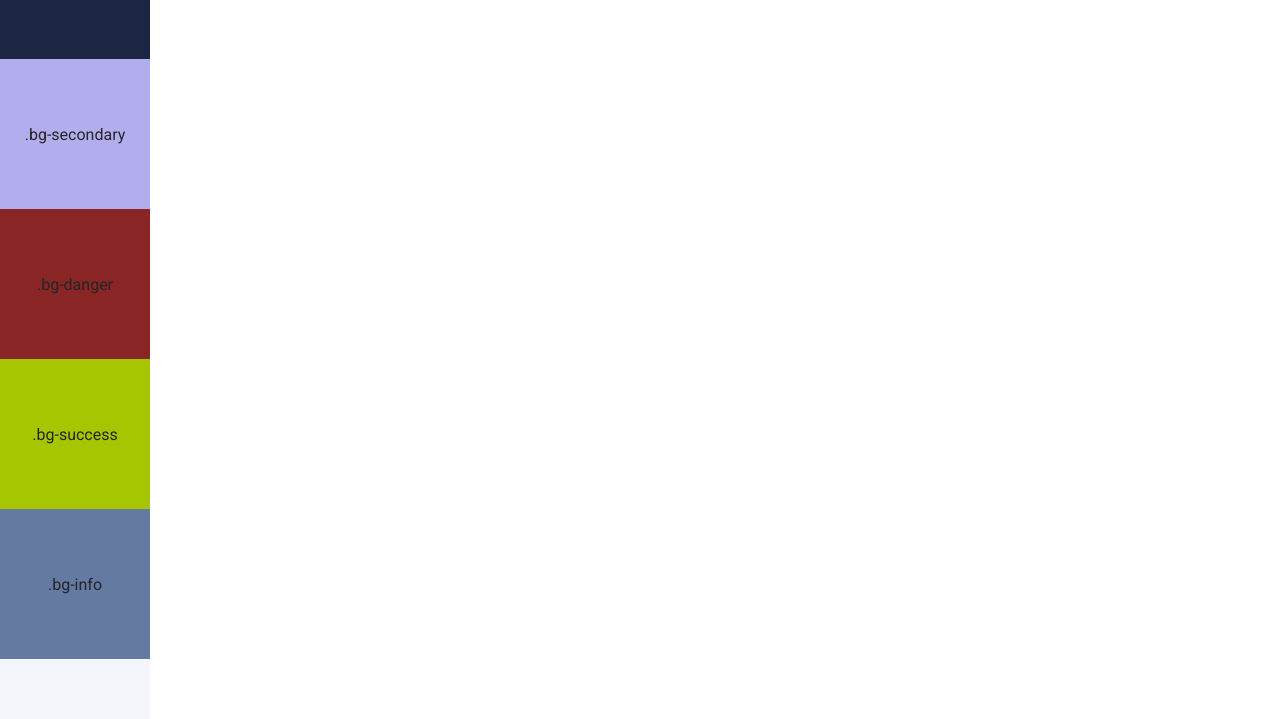
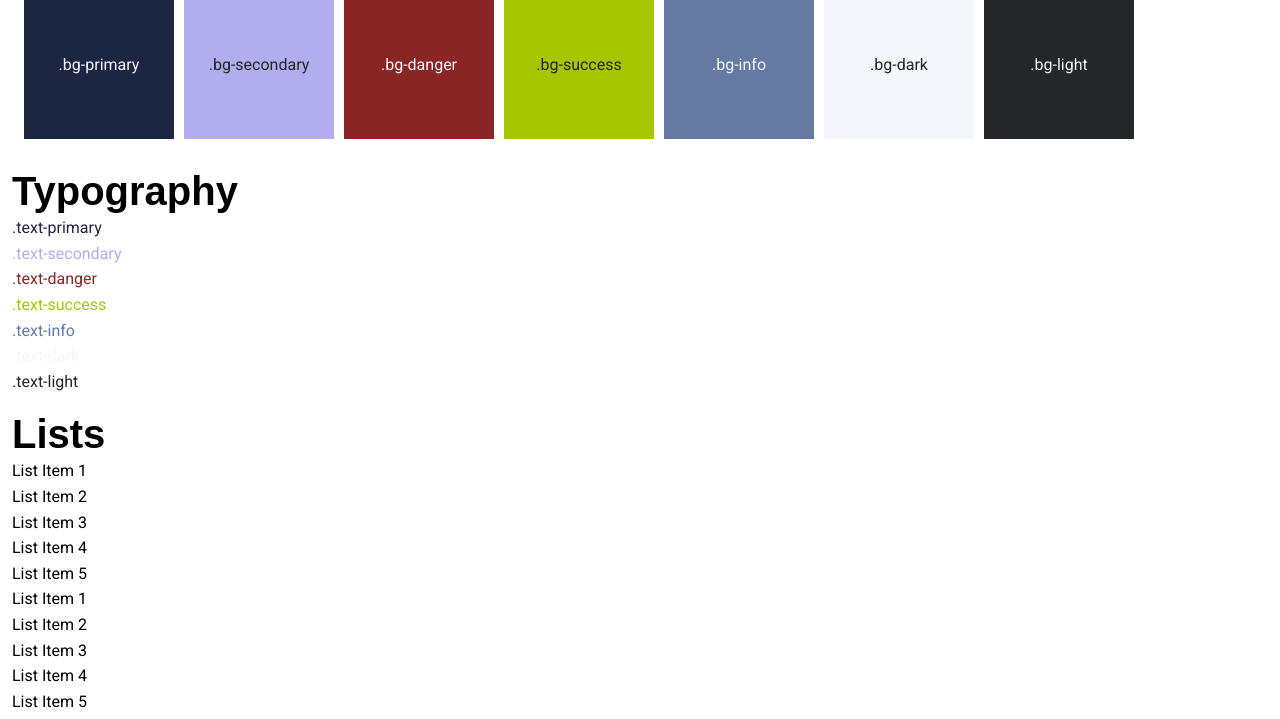
Before and after one commit to salc0015/ustyle-framework-project, a plain HTML site: page index.html in a window 1280 px wide. Shown: the part 717-1436 px from the top of the page. Drawn offline with Linux system fonts and the light colour scheme; a web font is replaced by a local one.

Commit message:
Adds layout an buttons module

```diff
--- a/index.html
+++ b/index.html
@@ -8,17 +8,22 @@
 </head>
 <body>
     <div class="container">
+        <section>
         <h1>Heading 1</h1>
         <h2>Heading 2</h2>
         <h3>Heading 3</h3>
         <h4>Heading 4</h4>
         <h5>Heading 5</h5>
         <h6>Heading 6</h6>
+        </section>
 
+
+        <section>
         <p>Lorem ipsum dolor sit, amet consectetur adipisicing elit. Earum aut rerum commodi ratione ipsam vero repellendus! Reprehenderit perferendis eligendi exercitationem optio sed delectus quisquam at quo fugit, blanditiis sequi earum.</p>
         <p>Lorem ipsum dolor sit, amet consectetur adipisicing elit. Earum aut rerum commodi ratione ipsam vero repellendus! Reprehenderit perferendis eligendi exercitationem optio sed delectus quisquam at quo fugit, blanditiis sequi earum.</p>
         <p>Lorem ipsum dolor sit, amet consectetur adipisicing elit. Earum aut rerum commodi ratione ipsam vero repellendus! Reprehenderit perferendis eligendi exercitationem optio sed delectus quisquam at quo fugit, blanditiis sequi earum.</p>
         <p>Lorem ipsum dolor sit, amet consectetur adipisicing elit. Earum aut rerum commodi ratione ipsam vero repellendus! Reprehenderit perferendis eligendi exercitationem optio sed delectus quisquam at quo fugit, blanditiis sequi earum.</p>
+        </section>
 
         <section>
             <h2>Section Heading</h2>
@@ -28,26 +33,28 @@
 
         <section>
             <h2>Colors</h2>
+            <div class="container" style="display: flex; flex-wrap: wrap; gap: 10px;">
                 <div class="bg-primary" style="height: 150px; width: 150px; display: flex; align-items: center; justify-content: center;">
-                <p class="text-light">.bg-primary</p>
+                    <p class="text-dark">.bg-primary</p>
                 </div>
                 <div class="bg-secondary" style="height: 150px; width: 150px; display: flex; align-items: center; justify-content: center;">
                     <p class="text-light">.bg-secondary</p>
                 </div>
                 <div class="bg-danger" style="height: 150px; width: 150px; display: flex; align-items: center; justify-content: center;">
-                <p class="text-light">.bg-danger</p>
+                    <p class="text-dark">.bg-danger</p>
                 </div>
                 <div class="bg-success" style="height: 150px; width: 150px; display: flex; align-items: center; justify-content: center;">
                     <p class="text-light">.bg-success</p>
                 </div>
                 <div class="bg-info" style="height: 150px; width: 150px; display: flex; align-items: center; justify-content: center;">
-                <p class="text-light">.bg-info</p>
+                    <p class="text-dark">.bg-info</p>
                 </div>
                 <div class="bg-dark" style="height: 150px; width: 150px; display: flex; align-items: center; justify-content: center;">
                     <p class="text-light">.bg-dark</p>
                 </div>
                 <div class="bg-light" style="height: 150px; width: 150px; display: flex; align-items: center; justify-content: center;">
-                <p class="text-light">.bg-light</p>
+                    <p class="text-dark">.bg-light</p>
+                </div>
             </div>
         </section>
 
@@ -92,7 +99,6 @@
         </section>
 
         <section>
-            <p>holi</p>
             <h2>Links</h2>
             <a href="#">Learn More</a>
             <a href="https://google.com" target="_blank">External Link</a>
--- a/src/base/_buttons.scss
+++ b/src/base/_buttons.scss
@@ -0,0 +1,22 @@
+@use 'sass:map';
+@use '../variables/theme' as theme;
+@use '../variables/typography' as typography;
+
+@mixin button ($btn-bg-color: map.get(theme.$theme,"primary"), $btn-text-color: map.get(theme.$theme,"dark")) {
+    background-color: $btn-bg-color;
+    color: $btn-text-color;
+    display: inline-block;
+    padding: 5px 10px;
+    min-width: 120px;
+    text-align: center;
+    border-radius: 6px;
+    cursor: pointer;
+    font-weight: typography.$fw-regular;
+    text-decoration: none;
+}
+
+@each $key, $value in theme.$theme {
+    .btn-#{$key} {
+        @include button($value);
+    }
+}
--- a/src/base/_layout.scss
+++ b/src/base/_layout.scss
@@ -0,0 +1,12 @@
+@use 'sass:map';
+@use '../variables/sizing';
+
+.container {
+    width: 100%;
+    padding: map.get(sizing.$spacing, 3);
+}
+
+section {
+    padding-top: map.get(sizing.$spacing, 2);
+    padding-bottom: map.get(sizing.$spacing, 2);
+}
```
Also changed, not shown: css/ustyle-style.css, 2 other files. Lines whose indentation alone changed are shown as unchanged.
